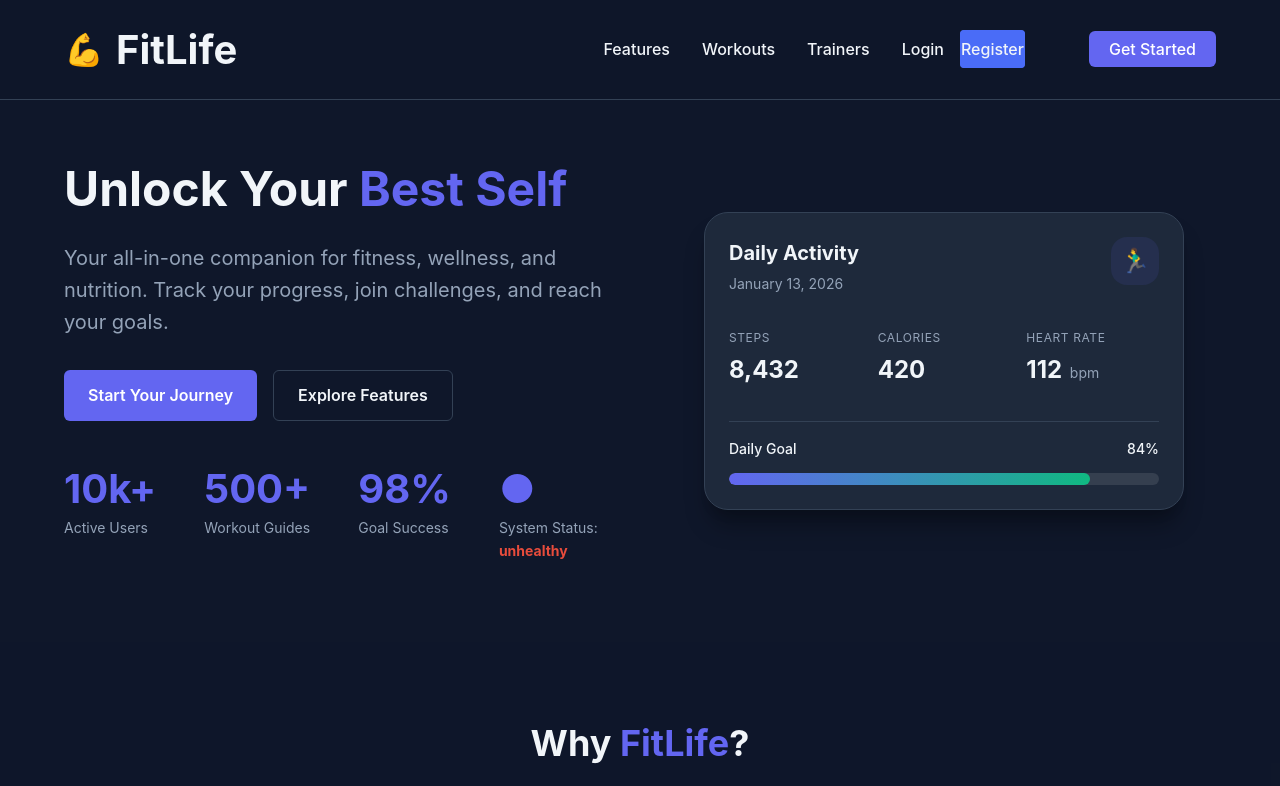
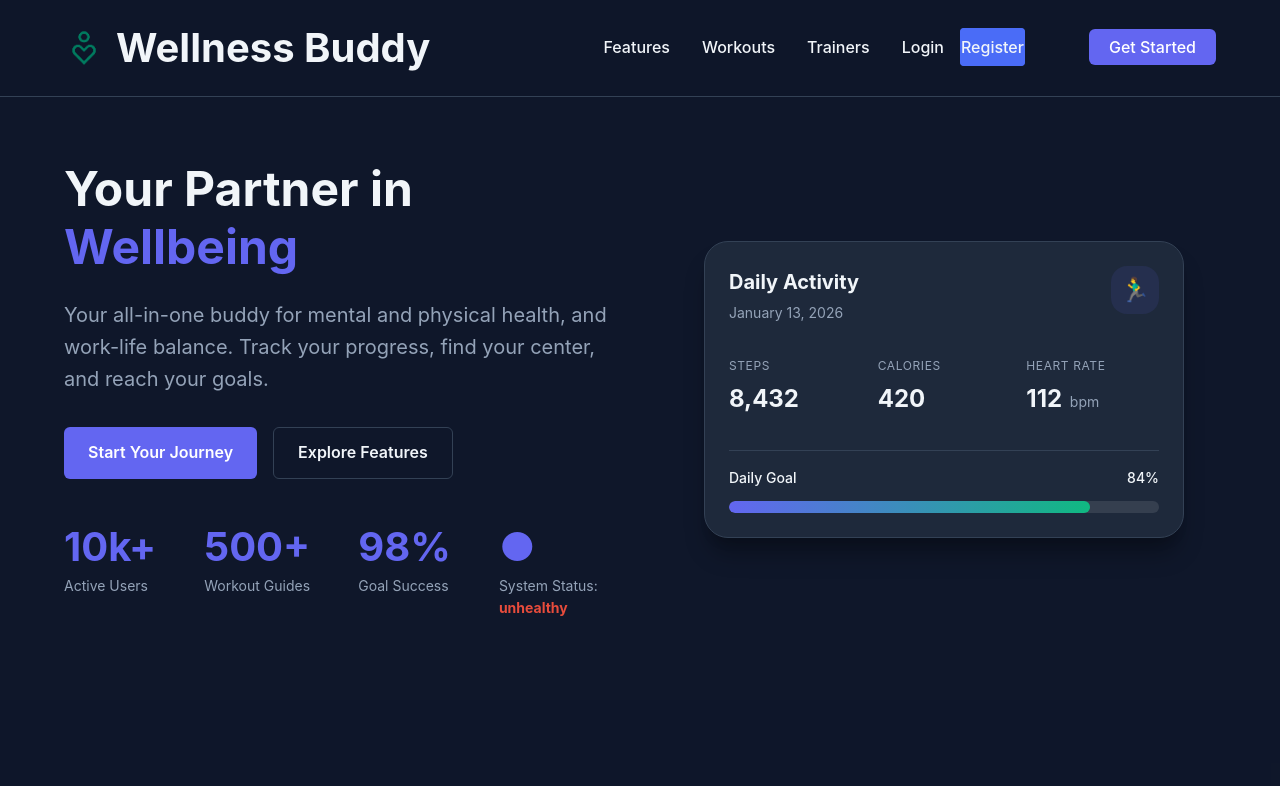
Before and after one commit to Luka98122/HZS, a React (Vite) app in the folder domaci/src/frontend/: page / in a window 1280 px wide. Shown: the top 786 px of the page. Built offline with nearby package versions, Linux system fonts and the light colour scheme; no server answers.

Commit message:
Rebrand to wellness buddy

```diff
--- a/domaci/src/frontend/index.html
+++ b/domaci/src/frontend/index.html
@@ -1,13 +1,16 @@
 <!doctype html>
 <html lang="en">
+
 <head>
   <meta charset="UTF-8" />
-    <link rel="icon" type="image/svg+xml" href="/vite.svg" />
+  <link rel="icon" type="image/png" href="/logo.png" />
   <meta name="viewport" content="width=device-width, initial-scale=1.0" />
-    <title>FitLife - Sport & Wellness</title>
+  <title>Wellness Buddy - Mental & Physical Wellbeing</title>
 </head>
+
 <body>
   <div id="root"></div>
   <script type="module" src="/src/main.tsx"></script>
 </body>
+
 </html>
--- a/domaci/src/frontend/src/App.css
+++ b/domaci/src/frontend/src/App.css
@@ -99,7 +99,8 @@ p {
 }
 
 .logo-icon {
-  font-size: 2rem;
+  height: 2.5rem;
+  width: 2.5rem;
 }
 
 .nav ul {
--- a/domaci/src/frontend/src/App.tsx
+++ b/domaci/src/frontend/src/App.tsx
@@ -64,8 +64,8 @@ const App: React.FC = () => {
       <header className="header">
         <div className="container">
           <div className="logo">
-            <span className="logo-icon">💪</span>
-            <h1>FitLife</h1>
+            <img src="/logo.png" className="logo-icon" alt="Wellness Buddy Logo" />
+            <h1>Wellness Buddy</h1>
           </div>
           <nav className="nav">
             <ul>
@@ -101,10 +101,10 @@ const App: React.FC = () => {
         <section className="hero">
           <div className="container">
             <div className="hero-content">
-              <h2 className="hero-title">Unlock Your <span className="highlight">Best Self</span></h2>
+              <h2 className="hero-title">Your Partner in <span className="highlight">Wellbeing</span></h2>
               <p className="hero-subtitle">
-                Your all-in-one companion for fitness, wellness, and nutrition.
-                Track your progress, join challenges, and reach your goals.
+                Your all-in-one buddy for mental and physical health, and work-life balance.
+                Track your progress, find your center, and reach your goals.
               </p>
               <div className="hero-buttons">
                 <a href="#start" className="btn btn-primary">Start Your Journey</a>
@@ -196,17 +196,17 @@ const App: React.FC = () => {
 
         <section id="features" className="features">
           <div className="container">
-            <h2 className="section-title">Why <span className="highlight">FitLife</span>?</h2>
+            <h2 className="section-title">Why <span className="highlight">Wellness Buddy</span>?</h2>
             <div className="features-grid">
               <div className="feature-card">
                 <div className="feature-icon">📊</div>
-                <h3>Smart Tracking</h3>
-                <p>Automatically log your runs, lifts, and meals with our intuitive tracking system.</p>
+                <h3>Holistic Tracking</h3>
+                <p>Track your movement, nutrition, and mental clarity with our intuitive system.</p>
               </div>
               <div className="feature-card">
                 <div className="feature-icon">🧠</div>
-                <h3>Personalized Plans</h3>
-                <p>AI-driven workout schedules and nutrition plans tailored specifically to your body and goals.</p>
+                <h3>Personalized Balance</h3>
+                <p>Plans for fitness, mindfulness, and work-life harmony tailored for you.</p>
               </div>
               <div className="feature-card">
                 <div className="feature-icon">🏆</div>
@@ -290,9 +290,9 @@ const App: React.FC = () => {
         <div className="container">
           <div className="footer-content">
             <div className="footer-logo">
-              <span className="logo-icon">💪</span>
-              <h2>FitLife</h2>
-              <p className="footer-tagline">Empowering you to live a healthier active life.</p>
+              <img src="/logo.png" className="logo-icon" alt="Wellness Buddy Logo" />
+              <h2>Wellness Buddy</h2>
+              <p className="footer-tagline">Your partner for mental and physical wellbeing.</p>
             </div>
             <div className="footer-links">
               <div className="link-column">
@@ -316,7 +316,7 @@ const App: React.FC = () => {
             </div>
           </div>
           <div className="footer-bottom">
-            <p>© 2026 FitLife Inc. All rights reserved.</p>
+            <p>© 2026 Wellness Buddy Inc. All rights reserved.</p>
           </div>
         </div>
       </footer>
--- a/domaci/src/frontend/src/pages/Account.tsx
+++ b/domaci/src/frontend/src/pages/Account.tsx
@@ -146,8 +146,8 @@ const Account: React.FC = () => {
             <div className="auth-card">
                 <div className="auth-header">
                     <Link to="/" className="auth-logo">
-                        <span className="logo-icon">💪</span>
-                        <h1>FitLife</h1>
+                        <img src="/logo.png" className="logo-icon" alt="Wellness Buddy Logo" />
+                        <h1>Wellness Buddy</h1>
                     </Link>
                     <h2>Manage Account</h2>
                     {user && <p style={{ textAlign: 'center', color: '#666' }}>Welcome, {user.username}</p>}
--- a/domaci/src/frontend/src/pages/Auth.css
+++ b/domaci/src/frontend/src/pages/Auth.css
@@ -42,7 +42,8 @@
 }
 
 .auth-logo .logo-icon {
-  font-size: clamp(24px, 4vw, 36px);
+  height: clamp(32px, 5vw, 48px);
+  width: auto;
 }
 
 .auth-logo h1 {
--- a/domaci/src/frontend/src/pages/Login.tsx
+++ b/domaci/src/frontend/src/pages/Login.tsx
@@ -118,8 +118,8 @@ const Login: React.FC = () => {
       <div className="auth-card">
         <div className="auth-header">
           <Link to="/" className="auth-logo">
-            <span className="logo-icon">💪</span>
-            <h1>FitLife</h1>
+            <img src="/logo.png" className="logo-icon" alt="Wellness Buddy Logo" />
+            <h1>Wellness Buddy</h1>
           </Link>
           <h2>Welcome Back</h2>
           <p>Sign in to your account to continue your journey</p>
--- a/domaci/src/frontend/src/pages/Onboarding.tsx
+++ b/domaci/src/frontend/src/pages/Onboarding.tsx
@@ -17,7 +17,7 @@ const Onboarding: React.FC = () => {
                 {step === 1 && (
                     <div className="step-content">
                         <span className="welcome-icon">👋</span>
-                        <h2>Welcome to FitLife</h2>
+                        <h2>Welcome to Wellness Buddy</h2>
                         <p>Let's personalize your experience. What is your primary goal?</p>
                         <button className="btn btn-primary" onClick={() => setStep(2)}>Get Started</button>
                     </div>
--- a/domaci/src/frontend/src/pages/Privacy.tsx
+++ b/domaci/src/frontend/src/pages/Privacy.tsx
@@ -9,8 +9,8 @@ const Privacy: React.FC = () => {
                 <div className="container">
                     <div className="logo">
                         <Link to="/" style={{ display: 'flex', alignItems: 'center', gap: '0.75rem', textDecoration: 'none', color: 'inherit' }}>
-                            <span className="logo-icon">💪</span>
-                            <h1>FitLife</h1>
+                            <img src="/logo.png" className="logo-icon" alt="Wellness Buddy Logo" />
+                            <h1>Wellness Buddy</h1>
                         </Link>
                     </div>
                     <nav className="nav">
@@ -41,7 +41,7 @@ const Privacy: React.FC = () => {
                             <br />
 
                             <h3>2. Use of Data</h3>
-                            <p>FitLife uses the collected data for various purposes:</p>
+                            <p>Wellness Buddy uses the collected data for various purposes:</p>
                             <ul>
                                 <li>To provide and maintain the Service</li>
                                 <li>To notify you about changes to our Service</li>
@@ -66,7 +66,7 @@ const Privacy: React.FC = () => {
                             <p>We may update our Privacy Policy from time to time. We will notify you of any changes by posting the new Privacy Policy on this page. We will let you know via email and/or a prominent notice on our Service, prior to the change becoming effective and update the "effective date" at the top of this Privacy Policy.</p>
 
                             <h3>7. Contact Us</h3>
-                            <p>If you have any questions about this Privacy Policy, please contact us at support@fitlife.com.</p>
+                            <p>If you have any questions about this Privacy Policy, please contact us at support@wellnessbuddy.com.</p>
                         </div>
                     </div>
                 </section>
@@ -75,7 +75,7 @@ const Privacy: React.FC = () => {
             <footer className="footer">
                 <div className="container">
                     <div className="footer-bottom">
-                        <p>© 2026 FitLife Inc. All rights reserved.</p>
+                        <p>© 2026 Wellness Buddy Inc. All rights reserved.</p>
                     </div>
                 </div>
             </footer>
--- a/domaci/src/frontend/src/pages/Register.tsx
+++ b/domaci/src/frontend/src/pages/Register.tsx
@@ -177,10 +177,10 @@ const Register: React.FC = () => {
       <div className="auth-card">
         <div className="auth-header">
           <Link to="/" className="auth-logo">
-            <span className="logo-icon">💪</span>
-            <h1>FitLife</h1>
+            <img src="/logo.png" className="logo-icon" alt="Wellness Buddy Logo" />
+            <h1>Wellness Buddy</h1>
           </Link>
-          <h2>Join FitLife</h2>
+          <h2>Join Wellness Buddy</h2>
           <p>Create your account to start your journey</p>
         </div>
 
--- a/domaci/src/frontend/src/pages/Terms.tsx
+++ b/domaci/src/frontend/src/pages/Terms.tsx
@@ -9,8 +9,8 @@ const Terms: React.FC = () => {
                 <div className="container">
                     <div className="logo">
                         <Link to="/" style={{ display: 'flex', alignItems: 'center', gap: '0.75rem', textDecoration: 'none', color: 'inherit' }}>
-                            <span className="logo-icon">💪</span>
-                            <h1>FitLife</h1>
+                            <img src="/logo.png" className="logo-icon" alt="Wellness Buddy Logo" />
+                            <h1>Wellness Buddy</h1>
                         </Link>
                     </div>
                     <nav className="nav">
@@ -33,7 +33,7 @@ const Terms: React.FC = () => {
                             <p>Last updated: January 13, 2026</p>
 
                             <h3>1. Introduction</h3>
-                            <p>Welcome to FitLife ("Company", "we", "our", "us"). These Terms and Conditions ("Terms", "Terms and Conditions") govern your use of our website located at react.hoi5.com (the "Service") operated by FitLife.</p>
+                            <p>Welcome to Wellness Buddy ("Company", "we", "our", "us"). These Terms and Conditions ("Terms", "Terms and Conditions") govern your use of our website located at react.hoi5.com (the "Service") operated by Wellness Buddy.</p>
 
                             <h3>2. Accounts</h3>
                             <p>When you create an account with us, you must provide us information that is accurate, complete, and current at all times. Failure to do so constitutes a breach of the Terms, which may result in immediate termination of your account on our Service.</p>
@@ -42,19 +42,19 @@ const Terms: React.FC = () => {
                             <p>Our Service allows you to post, link, store, share and otherwise make available certain information, text, graphics, videos, or other material ("Content"). You are responsible for the Content that you post to the Service, including its legality, reliability, and appropriateness.</p>
 
                             <h3>4. Intellectual Property</h3>
-                            <p>The Service and its original content (excluding Content provided by users), features and functionality are and will remain the exclusive property of FitLife and its licensors. The Service is protected by copyright, trademark, and other laws of both the country and foreign countries.</p>
+                            <p>The Service and its original content (excluding Content provided by users), features and functionality are and will remain the exclusive property of Wellness Buddy and its licensors. The Service is protected by copyright, trademark, and other laws of both the country and foreign countries.</p>
 
                             <h3>5. Termination</h3>
                             <p>We may terminate or suspend your account immediately, without prior notice or liability, for any reason whatsoever, including without limitation if you breach the Terms. Upon termination, your right to use the Service will immediately cease.</p>
 
                             <h3>6. Limitation of Liability</h3>
-                            <p>In no event shall FitLife, nor its directors, employees, partners, agents, suppliers, or affiliates, be liable for any indirect, incidental, special, consequential or punitive damages, including without limitation, loss of profits, data, use, goodwill, or other intangible losses, resulting from (i) your access to or use of or inability to access or use the Service; (ii) any conduct or content of any third party on the Service; (iii) any content obtained from the Service; and (iv) unauthorized access, use or alteration of your transmissions or content, whether based on warranty, contract, tort (including negligence) or any other legal theory, whether or not we have been informed of the possibility of such damage, and even if a remedy set forth herein is found to have failed of its essential purpose.</p>
+                            <p>In no event shall Wellness Buddy, nor its directors, employees, partners, agents, suppliers, or affiliates, be liable for any indirect, incidental, special, consequential or punitive damages, including without limitation, loss of profits, data, use, goodwill, or other intangible losses, resulting from (i) your access to or use of or inability to access or use the Service; (ii) any conduct or content of any third party on the Service; (iii) any content obtained from the Service; and (iv) unauthorized access, use or alteration of your transmissions or content, whether based on warranty, contract, tort (including negligence) or any other legal theory, whether or not we have been informed of the possibility of such damage, and even if a remedy set forth herein is found to have failed of its essential purpose.</p>
 
                             <h3>7. Changes</h3>
                             <p>We reserve the right, at our sole discretion, to modify or replace these Terms at any time. If a revision is material we will try to provide at least 30 days notice prior to any new terms taking effect. What constitutes a material change will be determined at our sole discretion.</p>
 
                             <h3>8. Contact Us</h3>
-                            <p>If you have any questions about these Terms, please contact us at support@fitlife.com.</p>
+                            <p>If you have any questions about these Terms, please contact us at support@wellnessbuddy.com.</p>
                         </div>
                     </div>
                 </section>
@@ -63,7 +63,7 @@ const Terms: React.FC = () => {
             <footer className="footer">
                 <div className="container">
                     <div className="footer-bottom">
-                        <p>© 2026 FitLife Inc. All rights reserved.</p>
+                        <p>© 2026 Wellness Buddy Inc. All rights reserved.</p>
                     </div>
                 </div>
             </footer>
```
Also changed, not shown: domaci/src/frontend/public/logo.png (added). Lines whose indentation alone changed are shown as unchanged.
